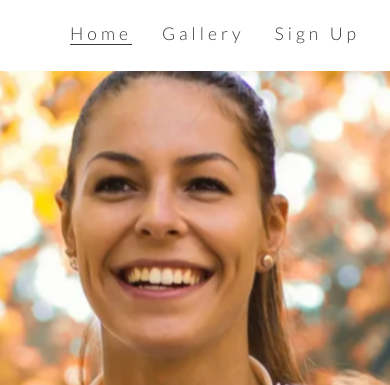
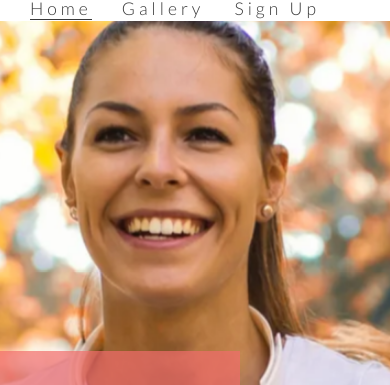
Before and after one commit to Bri-xn/love-running, a plain HTML site: page index.html in a window 390 px wide. Shown: the part 79-464 px from the top of the page. Drawn offline with nearby package versions, Linux system fonts and the light colour scheme.

Commit message:
style menu area for screens 950px wide and down

```diff
--- a/assets/css/style.css
+++ b/assets/css/style.css
@@ -286,3 +286,15 @@ footer {
 hr {
     display: none;
 }
+
+/* for medium screen sizes from 950px wide and down*/
+@media screen and (max-width:950px) {
+
+    #menu {
+        clear: left;
+        float: left;
+        margin-left: 30px;
+        margin bottom: 20px;
+        line-height: 25px;
+    }
+}
```
